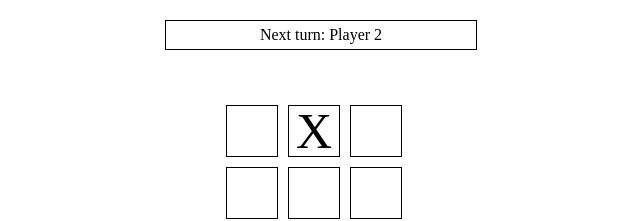
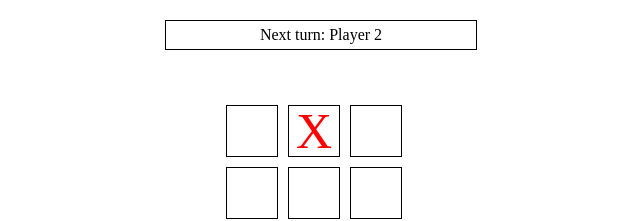
Before and after one commit to godserahul1986/tic-tac-toe, a React app: page / in a window 1280 px wide. Both pictures are taken after a click on the element 633 px from the left and 131 px from the top of the page. Shown: the top 221 px of the page, without its empty margins (319-959 px from the left). Built offline with nearby package versions, Linux system fonts and the light colour scheme.

Commit message:
add colors

```diff
--- a/src/styles/square.scss
+++ b/src/styles/square.scss
@@ -12,4 +12,12 @@
     &.square--first {
         clear: both;
     }
+
+    .red-color {
+        color: #ff0000;
+    }
+
+    .green-color {
+        color: #00ff00;
+    }
 }
--- a/src/view/Game.jsx
+++ b/src/view/Game.jsx
@@ -11,7 +11,7 @@ class Game extends Component {
     constructor(...args) {
         super(...args);
         this.state = {
-            msg: 'Click on New Game',
+            msg: 'Click on New Game to begin',
             newGame: true,
             currentPlayer: 1,
             winner: false
@@ -19,8 +19,11 @@ class Game extends Component {
     }
 
     handleButtonClick() {
+        const msg = 'Click on New Game to begin';
         this.setState({
-            newGame: true
+            newGame: true,
+            winner: false,
+            msg
         })
     }
 
--- a/src/view/Grid.jsx
+++ b/src/view/Grid.jsx
@@ -80,12 +80,12 @@ class Grid extends Component {
 
             if (i % 3 === 0) {
                 square = (
-                    <Square key={ i } onSquareClick={ onSquareClick } currentPlayer={ currentPlayer } userChoice={ userChoice } disable={ disable } firstSquare />
+                    <Square key={ i } onSquareClick={ onSquareClick } userChoice={ userChoice } disable={ disable } firstSquare />
                 );
                 squares.push(square);
             } else {
                 square = (
-                    <Square key={ i } onSquareClick={ onSquareClick } currentPlayer={ currentPlayer } userChoice={ userChoice } disable={ disable } />
+                    <Square key={ i } onSquareClick={ onSquareClick } userChoice={ userChoice } disable={ disable } />
                 );
                 squares.push(square);
             }
--- a/src/view/Square.jsx
+++ b/src/view/Square.jsx
@@ -14,15 +14,25 @@ class Square extends Component {
         const firstSquare = this.props.firstSquare;
         const isDisabled = this.props.disable;
         const onSquareClick = !isDisabled? this.props.onSquareClick: '';
+        const userChoiceElem = (
+            userChoice === 'X' ?
+                <span className="red-color">
+                    { userChoice }
+                </span>
+                :
+                <span className="green-color">
+                    { userChoice }
+                </span>
+        );
 
         return (
             firstSquare ?
                 <div className="square square--first" onClick={ onSquareClick } >
-                    { userChoice }
+                    { userChoiceElem }
                 </div>
                 :
                 <div className="square" onClick={ onSquareClick } >
-                    { userChoice }
+                    { userChoiceElem }
                 </div>
         );
     }
```
